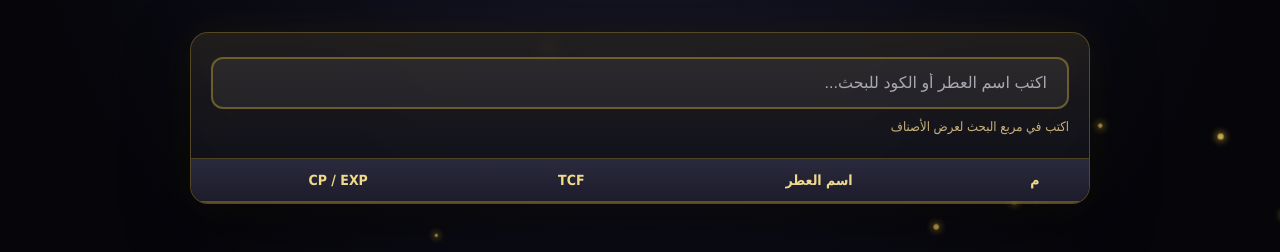
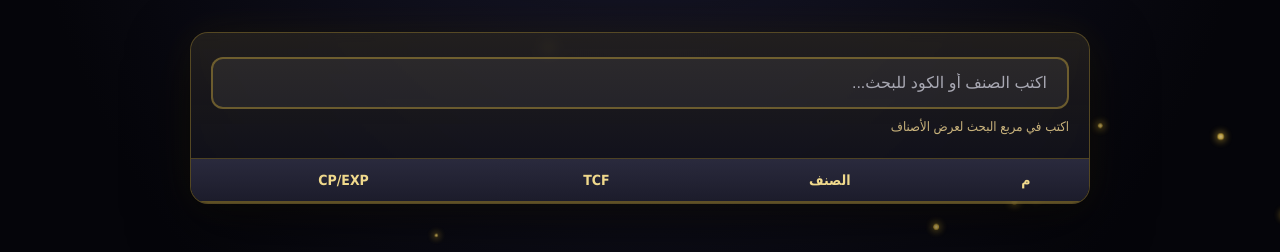
Before and after one commit to El-Massa/El-Massa-El-Zahabia, a plain HTML site: page index.html in a window 1280 px wide. Shown: the part 297-549 px from the top of the page. Drawn offline with Linux system fonts and the light colour scheme.

Commit message:
Update index.html

```diff
--- a/index.html
+++ b/index.html
@@ -491,7 +491,7 @@
 
 <div class="container">
   <div class="search-box">
-    <input type="text" id="searchInput" placeholder="اكتب اسم العطر أو الكود للبحث...">
+    <input type="text" id="searchInput" placeholder="اكتب الصنف أو الكود للبحث...">
     <div class="count" id="resultCount"></div>
   </div>
 
@@ -500,9 +500,9 @@
       <thead>
         <tr>
           <th>م</th>
-          <th>اسم العطر</th>
+          <th>الصنف</th>
           <th>TCF</th>
-          <th> CP / EXP</th>
+          <th>CP/EXP</th>
         </tr>
       </thead>
       <tbody id="tableBody"></tbody>
@@ -517,7 +517,7 @@
     </div>
     <div class="qty-row">
       <input type="number" id="qtyInput" min="0" step="0.001" placeholder="اكتب الكمية">
-      <span class="unit-label">كيلو</span>
+      <span class="unit-label">ك</span>
       <input type="text" id="notesInput" class="notes-input" placeholder="لو عاوز بلاستيك او انصاص أكتبها هنا (اختياري)">
       <button class="add-btn" id="addBtn">➕ إضافة الصنف</button>
     </div>
@@ -535,9 +535,9 @@
         <thead>
           <tr>
             <th>م</th>
-            <th>اسم العطر</th>
+            <th>الصنف</th>
             <th>TCF</th>
-            <th> CP / EXP</th>
+            <th>CP/EXP</th>
             <th>الكمية</th>
             <th>ملاحظات</th>
             <th></th>
@@ -1755,7 +1755,7 @@ function renderCart() {
       <td class="name-cell">${row.name}</td>
       <td>${row.code1 || '-'}</td>
       <td>${code2Display(row.code2)}</td>
-      <td>${row.qtyDisplay != null ? row.qtyDisplay : formatQty(row.qty)} كيلو</td>
+      <td>${row.qtyDisplay != null ? row.qtyDisplay : formatQty(row.qty)} ك</td>
       <td><input type="text" class="notes-edit" data-idx="${idx}" value="${(row.notes || '').replace(/"/g, '&quot;')}" placeholder="ملاحظات"></td>
       <td><button class="remove-btn" data-idx="${idx}">حذف</button></td>
     `;
```
